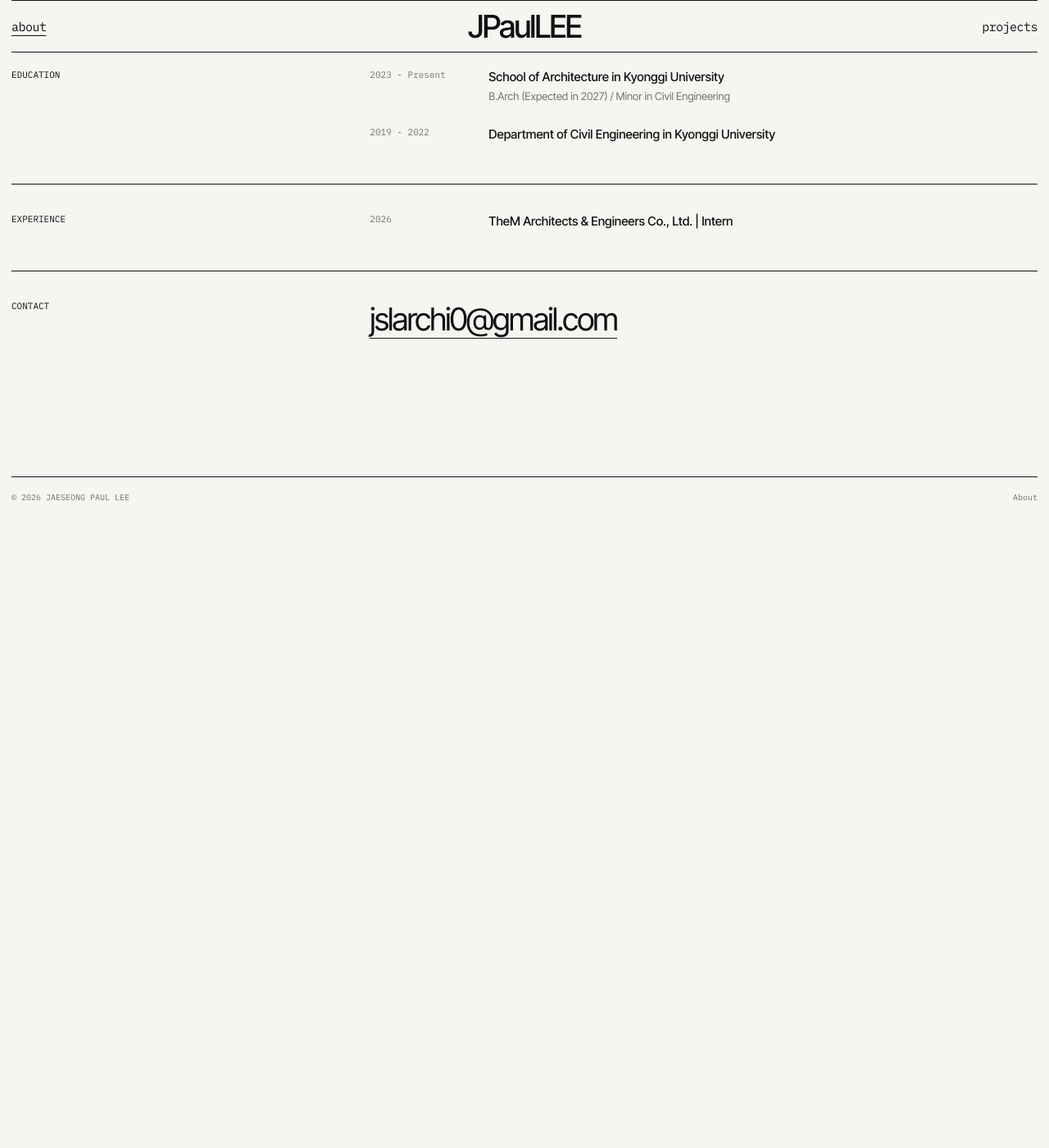
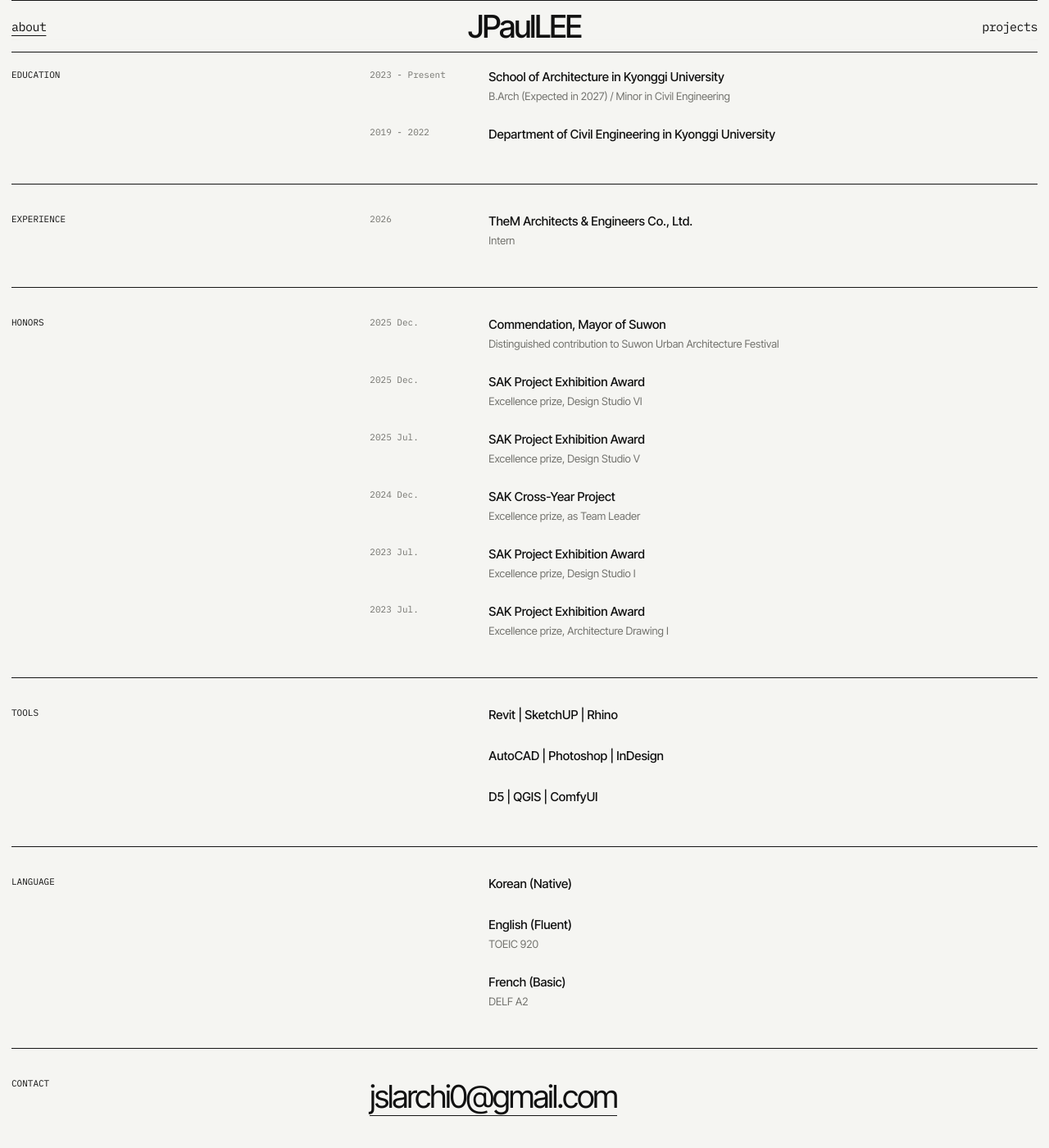
Before and after one commit to jaeseongpaullee/jaeseongpaullee.github.io, a Jekyll site: the page built from about.html, in a window 1280 px wide and 1400 px high, scrolled down 356 px. Shown: the whole window at 82% size. Built offline with Jekyll 4.4.1, drawn with Linux system fonts in a browser that asks for light colours; before the commit the page ends 993 px from its top, so only the background shows below that.

Commit message:
Update _data/profile.yml (via Pages CMS)

```diff
--- a/_data/profile.yml
+++ b/_data/profile.yml
@@ -11,11 +11,41 @@ sections:
   - title: Experience
     items:
       - year: "2026"
-        title: TheM Architects & Engineers Co., Ltd. | Intern
+        title: TheM Architects & Engineers Co., Ltd.
+        description: Intern
   - title: Honors
+    items:
+      - year: 2025 Dec.
+        title: Commendation, Mayor of Suwon
+        description: Distinguished contribution to Suwon Urban Architecture Festival
+      - year: 2025 Dec.
+        title: SAK Project Exhibition Award
+        description: Excellence prize, Design Studio VI
+      - year: 2025 Jul.
+        title: SAK Project Exhibition Award
+        description: Excellence prize, Design Studio V
+      - year: 2024 Dec.
+        title: SAK Cross-Year Project
+        description: Excellence prize, as Team Leader
+      - year: 2023 Jul.
+        title: SAK Project Exhibition Award
+        description: Excellence prize, Design Studio I
+      - year: 2023 Jul.
+        title: SAK Project Exhibition Award
+        description: Excellence prize, Architecture Drawing I
   - title: Activities
   - title: Exhibitions
   - title: Tools
+    items:
+      - title: Revit | SketchUP | Rhino
+      - title: AutoCAD | Photoshop | InDesign
+      - title: D5 | QGIS | ComfyUI
   - title: Language
+    items:
+      - title: Korean (Native)
+      - title: English (Fluent)
+        description: TOEIC 920
+      - title: French (Basic)
+        description: DELF A2
 contact:
   email: jslarchi0@gmail.com
```
